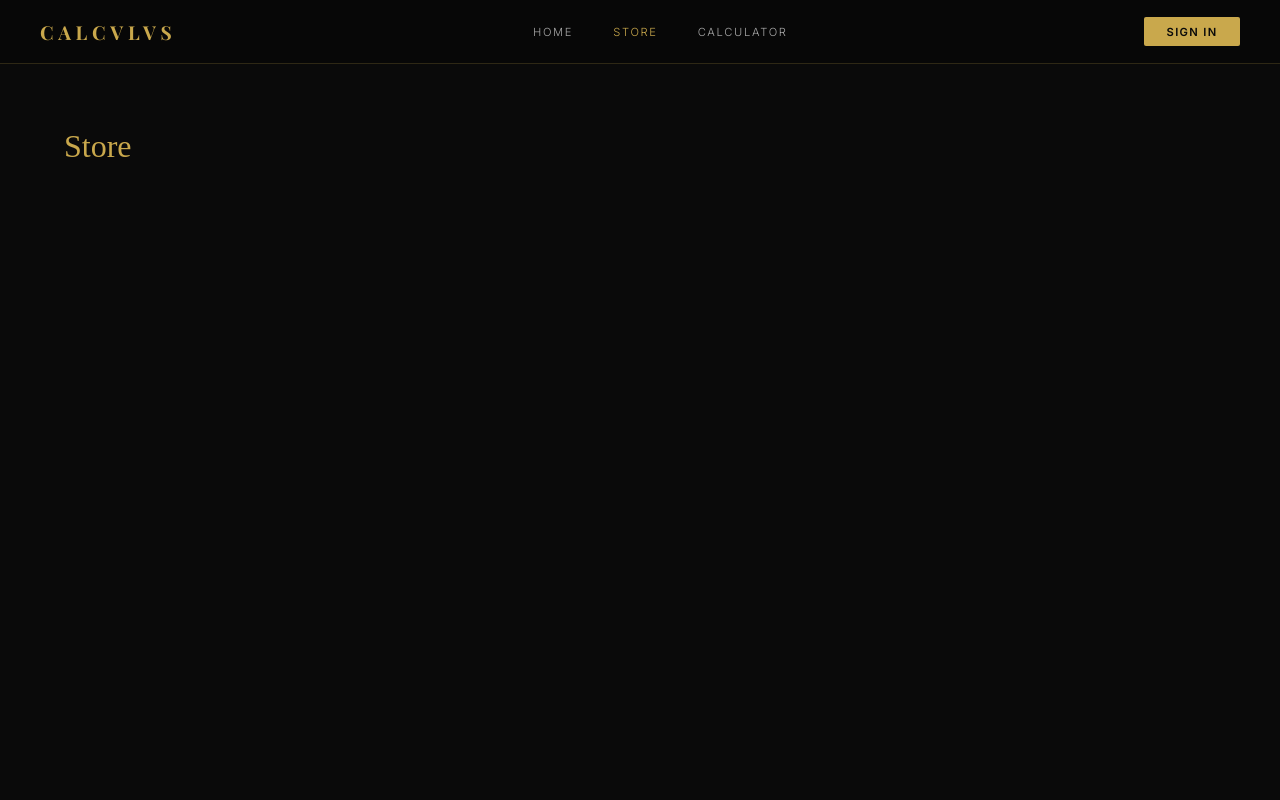
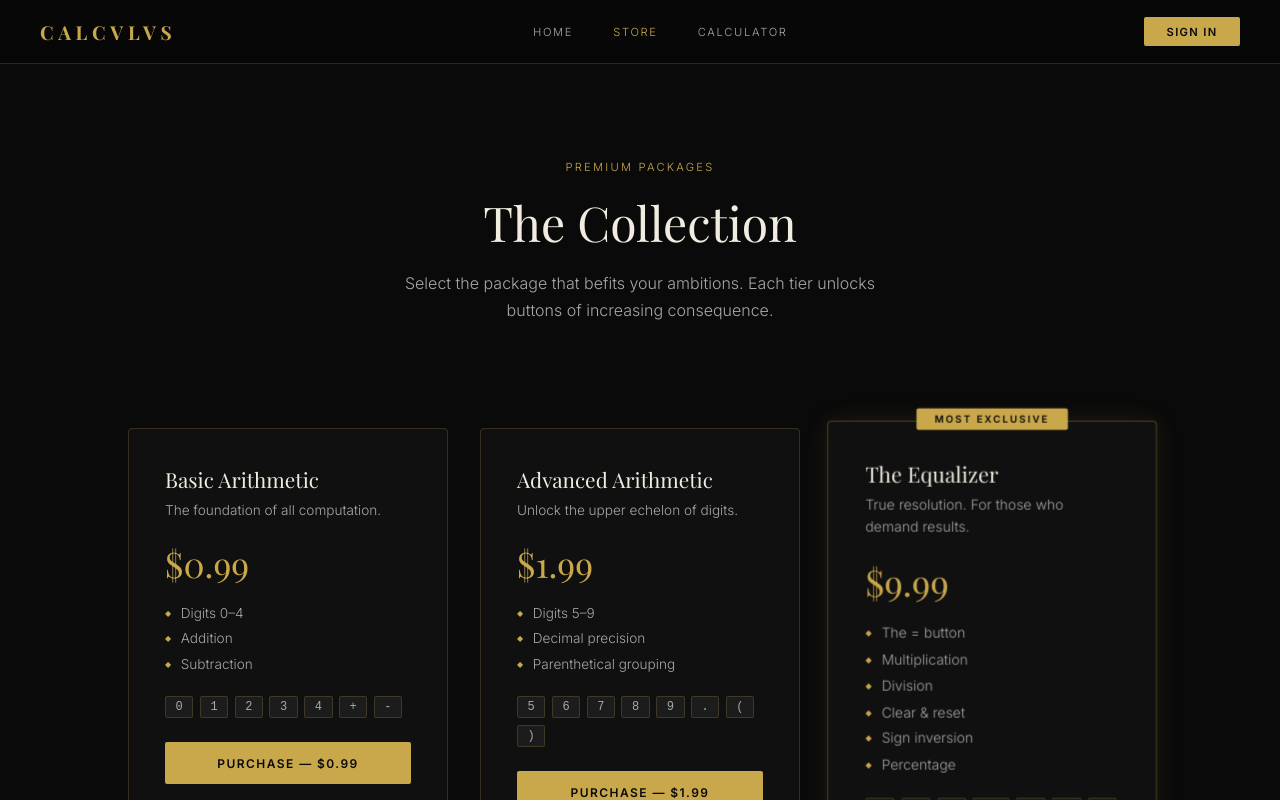
Before and after one commit to dillon-webster/calculator, a React (Vite) app: page /store in a window 1280 px wide. Shown: the top 800 px of the page. Built offline with nearby package versions, Linux system fonts and the light colour scheme.

Commit message:
feat: implement PackageCard and StorePage

```diff
--- /dev/null
+++ b/src/components/PackageCard.css
@@ -0,0 +1,129 @@
+.pkg-card {
+  display: flex;
+  flex-direction: column;
+  gap: 1.5rem;
+  padding: 2.25rem;
+  background: var(--color-glass);
+  border: 1px solid var(--color-border);
+  border-radius: var(--radius);
+  backdrop-filter: blur(8px);
+  position: relative;
+  transition: border-color var(--transition), box-shadow var(--transition);
+}
+
+.pkg-card:hover {
+  border-color: var(--color-gold-dim);
+  box-shadow: var(--shadow-gold);
+}
+
+.pkg-card--exclusive {
+  border-color: var(--color-gold-dim);
+  transform: scale(1.03);
+  box-shadow: var(--shadow-gold);
+}
+
+.pkg-card__badge {
+  position: absolute;
+  top: -13px;
+  left: 50%;
+  transform: translateX(-50%);
+  background: var(--color-gold);
+  color: #0a0a0a;
+  font-size: 0.6rem;
+  font-weight: 700;
+  letter-spacing: 0.2em;
+  text-transform: uppercase;
+  padding: 0.3rem 1.1rem;
+  border-radius: 2px;
+  white-space: nowrap;
+}
+
+.pkg-card__name {
+  font-family: var(--font-display);
+  font-size: 1.3rem;
+  font-weight: 400;
+  color: var(--color-text);
+  margin-bottom: 0.4rem;
+}
+
+.pkg-card__tagline {
+  font-size: 0.85rem;
+  line-height: 1.6;
+  color: var(--color-silver);
+}
+
+.pkg-card__price {
+  font-family: var(--font-display);
+  font-size: 2.2rem;
+  color: var(--color-gold);
+  line-height: 1;
+}
+
+.pkg-card__features {
+  list-style: none;
+  display: flex;
+  flex-direction: column;
+  gap: 0.6rem;
+}
+
+.pkg-card__feature {
+  display: flex;
+  align-items: center;
+  gap: 0.6rem;
+  font-size: 0.85rem;
+  color: var(--color-silver);
+}
+
+.pkg-card__check {
+  color: var(--color-gold);
+  font-size: 0.5rem;
+  flex-shrink: 0;
+}
+
+.pkg-card__buttons-preview {
+  display: flex;
+  flex-wrap: wrap;
+  gap: 0.4rem;
+}
+
+.pkg-card__btn-chip {
+  padding: 0.2rem 0.6rem;
+  background: var(--color-surface-2);
+  border: 1px solid var(--color-border);
+  border-radius: var(--radius-sm);
+  font-size: 0.75rem;
+  color: var(--color-silver);
+  font-family: monospace;
+}
+
+.pkg-card__purchase {
+  width: 100%;
+  padding: 0.85rem;
+  background: var(--color-gold);
+  color: #0a0a0a;
+  border: none;
+  border-radius: var(--radius-sm);
+  font-size: 0.75rem;
+  font-weight: 600;
+  letter-spacing: 0.12em;
+  text-transform: uppercase;
+  transition: background var(--transition);
+  margin-top: auto;
+}
+
+.pkg-card__purchase:hover {
+  background: var(--color-gold-light);
+}
+
+.pkg-card__owned {
+  text-align: center;
+  padding: 0.85rem;
+  border: 1px solid var(--color-border-strong);
+  border-radius: var(--radius-sm);
+  font-size: 0.75rem;
+  font-weight: 600;
+  letter-spacing: 0.12em;
+  text-transform: uppercase;
+  color: var(--color-gold);
+  margin-top: auto;
+}
--- a/src/components/PackageCard.jsx
+++ b/src/components/PackageCard.jsx
@@ -1 +1,43 @@
-export default function PackageCard({ pkg }) { return <div>{pkg.name}</div> }
+import { useApp } from '../context/AppContext'
+import './PackageCard.css'
+
+export default function PackageCard({ pkg, onOpenAuth = () => {} }) {
+  const { user, ownedPackages, purchasePackage } = useApp()
+  const owned = ownedPackages.includes(pkg.id)
+
+  function handlePurchase() {
+    if (!user) { onOpenAuth(); return }
+    purchasePackage(pkg.id)
+  }
+
+  return (
+    <div className={`pkg-card ${pkg.exclusive ? 'pkg-card--exclusive' : ''}`}>
+      {pkg.exclusive && <div className="pkg-card__badge">Most Exclusive</div>}
+      <div className="pkg-card__header">
+        <h3 className="pkg-card__name">{pkg.name}</h3>
+        <p className="pkg-card__tagline">{pkg.tagline}</p>
+      </div>
+      <div className="pkg-card__price">{pkg.priceDisplay}</div>
+      <ul className="pkg-card__features">
+        {pkg.features.map(f => (
+          <li key={f} className="pkg-card__feature">
+            <span className="pkg-card__check">◆</span>
+            {f}
+          </li>
+        ))}
+      </ul>
+      <div className="pkg-card__buttons-preview">
+        {pkg.buttons.map(b => (
+          <span key={b} className="pkg-card__btn-chip">{b}</span>
+        ))}
+      </div>
+      {owned ? (
+        <div className="pkg-card__owned">✓ Owned</div>
+      ) : (
+        <button className="pkg-card__purchase" onClick={handlePurchase}>
+          Purchase — {pkg.priceDisplay}
+        </button>
+      )}
+    </div>
+  )
+}
--- /dev/null
+++ b/src/pages/StorePage.css
@@ -0,0 +1,39 @@
+.store {
+  min-height: calc(100vh - 64px);
+  padding: 6rem 8rem;
+}
+
+.store__header {
+  text-align: center;
+  margin-bottom: 5rem;
+}
+
+.store__eyebrow {
+  font-size: 0.7rem;
+  letter-spacing: 0.2em;
+  text-transform: uppercase;
+  color: var(--color-gold);
+  margin-bottom: 1rem;
+}
+
+.store__title {
+  font-size: 3rem;
+  font-weight: 400;
+  margin-bottom: 1rem;
+}
+
+.store__subtitle {
+  font-size: 1rem;
+  color: var(--color-silver);
+  max-width: 480px;
+  margin: 0 auto;
+  line-height: 1.7;
+}
+
+.store__grid {
+  display: grid;
+  grid-template-columns: repeat(3, 1fr);
+  gap: 2rem;
+  align-items: start;
+  padding-top: 1.5rem;
+}
--- a/src/pages/StorePage.jsx
+++ b/src/pages/StorePage.jsx
@@ -1 +1,22 @@
-export default function StorePage() { return <main><h1 style={{ color: '#c9a84c', padding: '4rem', fontFamily: 'serif' }}>Store</h1></main> }
+import { PACKAGES } from '../data/packages'
+import PackageCard from '../components/PackageCard'
+import './StorePage.css'
+
+export default function StorePage({ onOpenAuth = () => {} }) {
+  return (
+    <div className="store">
+      <div className="store__header">
+        <p className="store__eyebrow">Premium Packages</p>
+        <h1 className="store__title">The Collection</h1>
+        <p className="store__subtitle">
+          Select the package that befits your ambitions. Each tier unlocks buttons of increasing consequence.
+        </p>
+      </div>
+      <div className="store__grid">
+        {PACKAGES.map(pkg => (
+          <PackageCard key={pkg.id} pkg={pkg} onOpenAuth={onOpenAuth} />
+        ))}
+      </div>
+    </div>
+  )
+}
```
Also changed, not shown: 1 other file (tests, documents, lock files or other folders).
